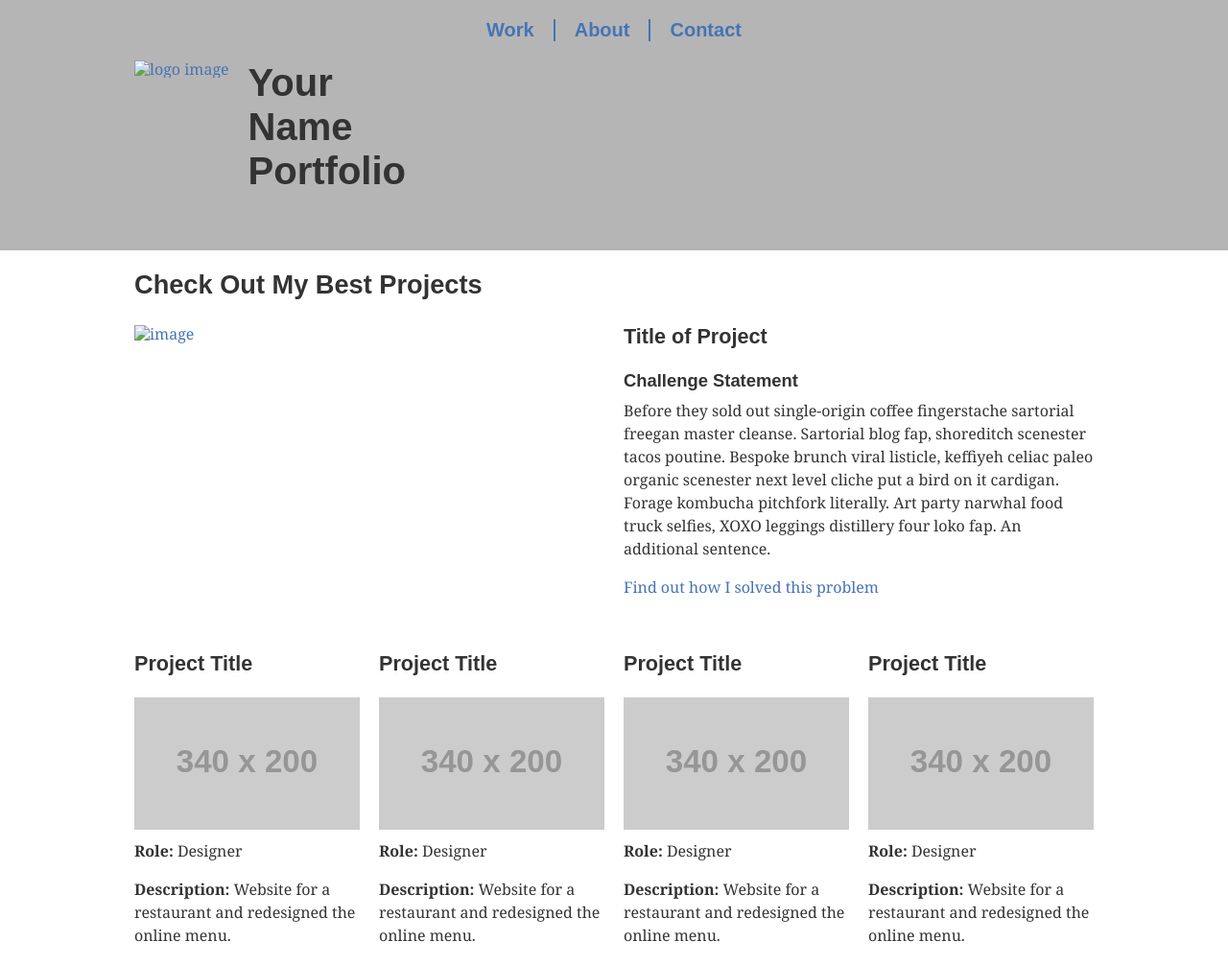
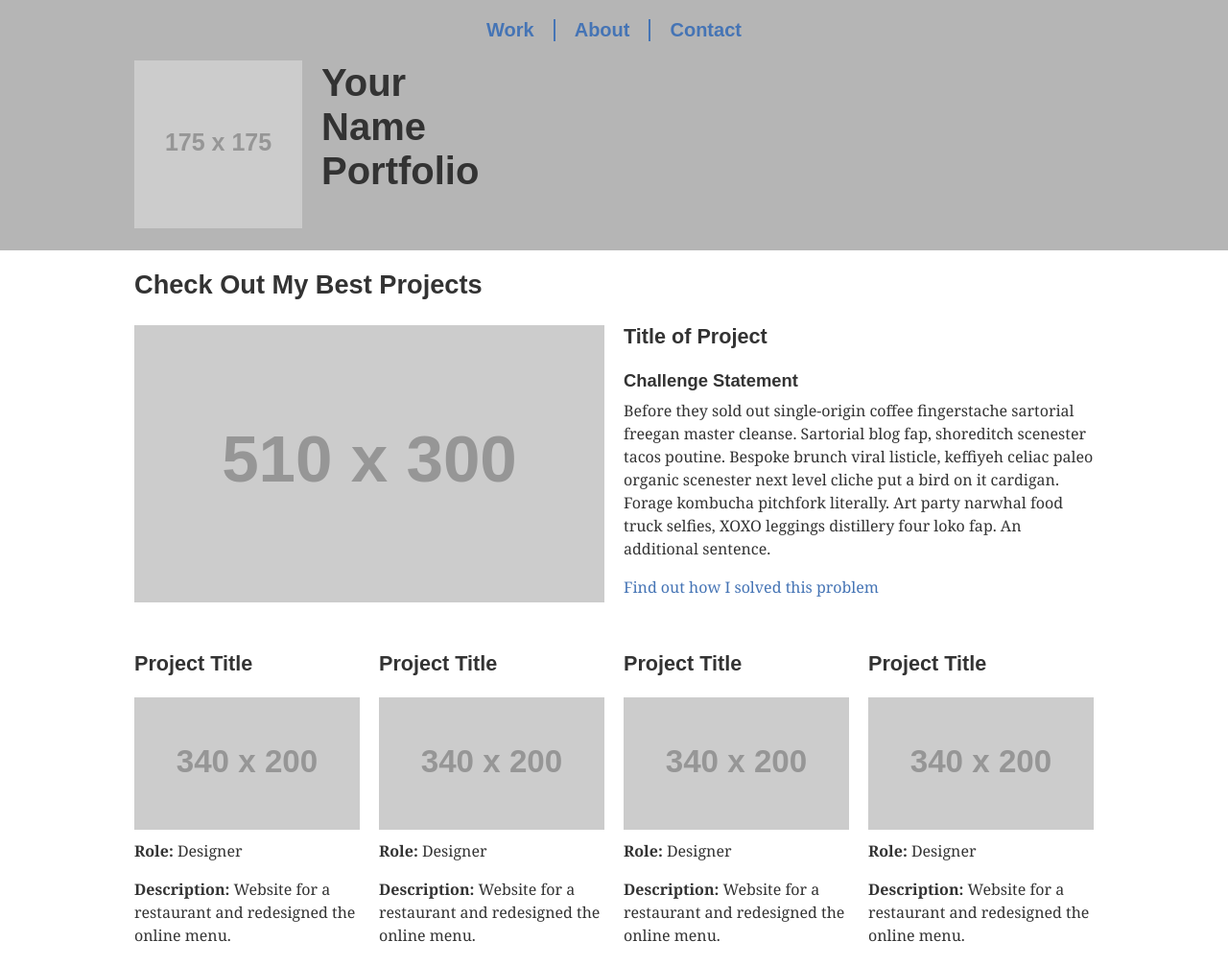
Before and after one commit to Navyashree171004/portfolio, a plain HTML site: page index.html in a window 1280 px wide. Shown: the top 1006 px of the page at 96% size. Drawn offline with nearby package versions, Linux system fonts and the light colour scheme; placeholder pictures from the web are drawn by us.

Commit message:
PES1UG22CS378
PES1UG22CS378

```diff
--- a/index.html
+++ b/index.html
@@ -43,7 +43,7 @@
 				<!-- ------------------------------------------------------
 				Note that the image of the logo is linked to the home page.
 				------------------------------------------------------- -->
-				<a href="index.html"><img src="/Users/navyashreeprakash/Desktop/cat.jpeg" alt="logo image" id="logo"></a>
+				<a href="index.html"><img src="https://dummyimage.com/175/c4c4c4/fff&text=logo" alt="logo image" id="logo"></a>
 			</div>
 
 
@@ -78,7 +78,7 @@
                     Use the page.html file to make that page. Also link the
                     anchor tag in the paragraph below to the same page.
                     ------------------------------------------------------- -->
-                	<a href="#"><img src="/Users/navyashreeprakash/Desktop/cat.jpeg" alt="image"></a>
+                	<a href="#"><img src="https://dummyimage.com/510x300/c4c4c4/fff&text=Featured+Project" alt="image"></a>
                 </article>
 
                 <article>
```
